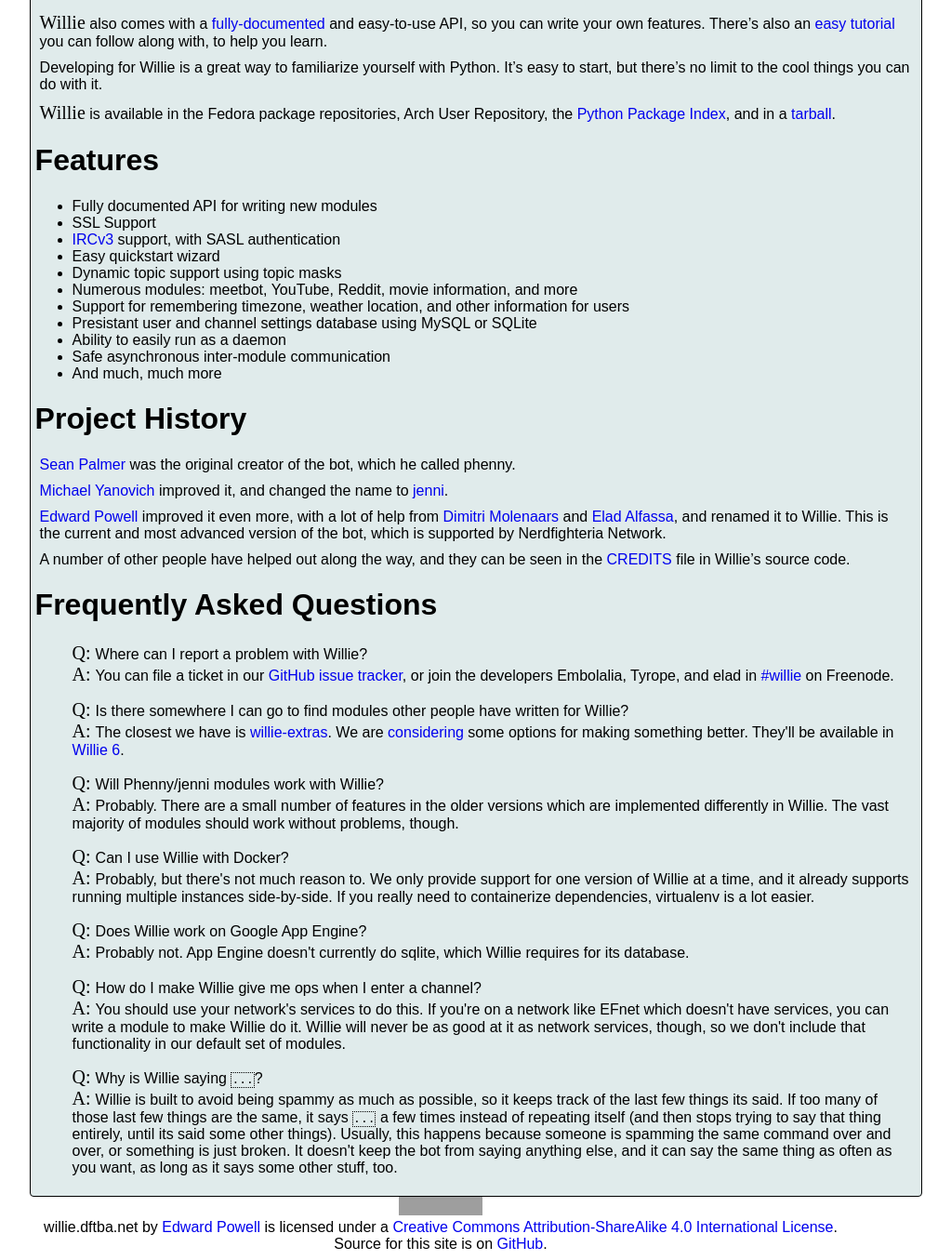
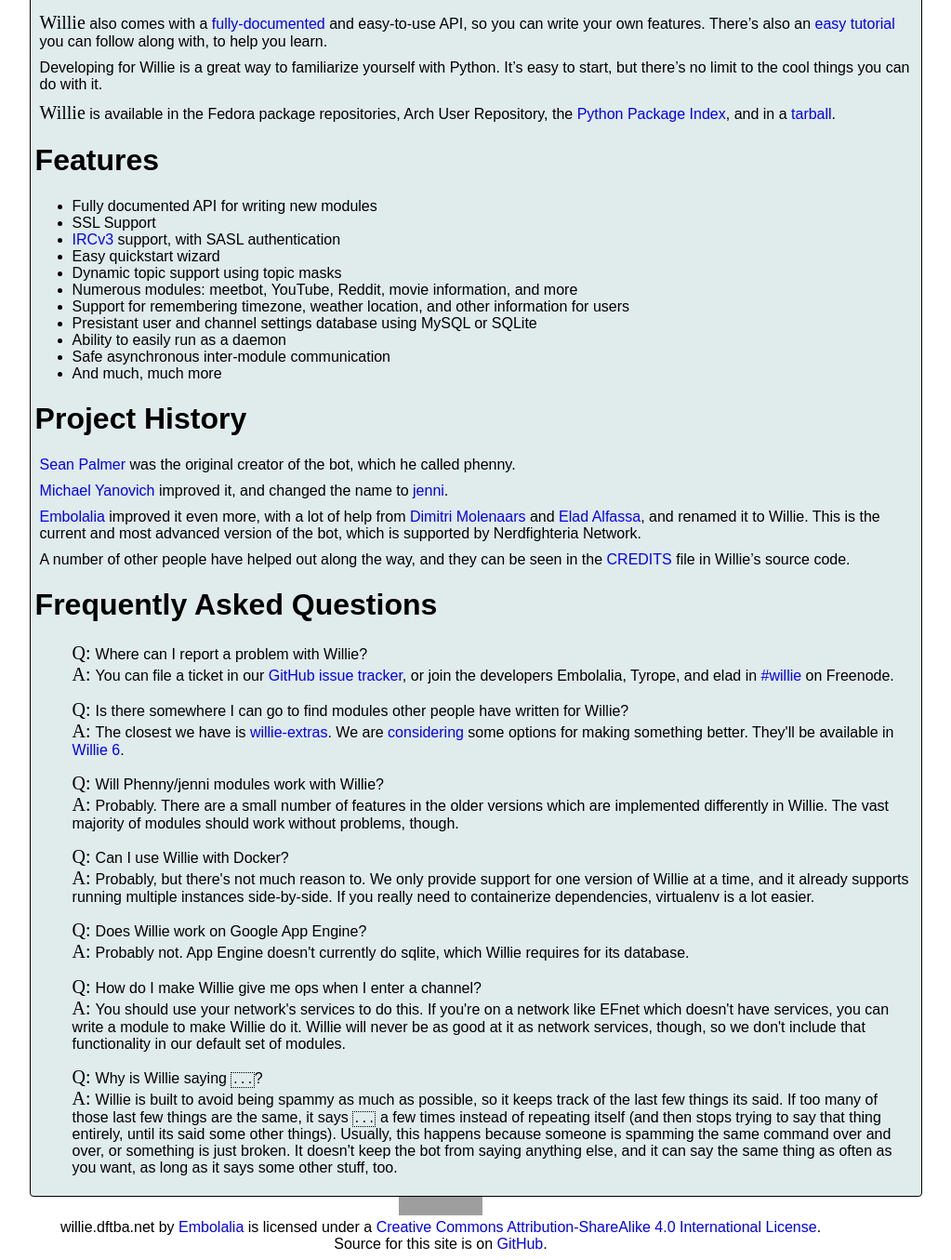
Before and after one commit to sopel-irc/sopel.chat, a Jekyll site: the page built from index.md, in a window 1280 px wide and 1400 px high, scrolled down 279 px, cut to the strip 45-1400 px from the top of the window. Shown: the whole strip at 93% size, without its empty margins (166-1189 px from the left). Built offline with Jekyll 4.4.1, drawn with Linux system fonts in a browser that asks for light colours; some web fonts are replaced; Markdown is read by kramdown in place of the engine named in the settings; grey boxes are pictures that could not be loaded.

Commit message:
Switch to pseudonym for Embolalia

```diff
--- a/_layouts/default.html
+++ b/_layouts/default.html
@@ -39,7 +39,7 @@
         </div>
         <!-- Creative Commons banner -->
         <div class="creativecommons">
-<a rel="license" href="http://creativecommons.org/licenses/by-sa/4.0/"><img alt="Creative Commons License" style="border-width:0" src="https://i.creativecommons.org/l/by-sa/4.0/88x31.png" /></a><br /><span xmlns:dct="http://purl.org/dc/terms/" href="http://purl.org/dc/dcmitype/Text" property="dct:title" rel="dct:type">willie.dftba.net</span> by <a xmlns:cc="http://creativecommons.org/ns#" href="https://embolalia.com" property="cc:attributionName" rel="cc:attributionURL">Edward Powell</a> is licensed under a <a rel="license" href="http://creativecommons.org/licenses/by-sa/4.0/">Creative Commons Attribution-ShareAlike 4.0 International License</a>.
+<a rel="license" href="http://creativecommons.org/licenses/by-sa/4.0/"><img alt="Creative Commons License" style="border-width:0" src="https://i.creativecommons.org/l/by-sa/4.0/88x31.png" /></a><br /><span xmlns:dct="http://purl.org/dc/terms/" href="http://purl.org/dc/dcmitype/Text" property="dct:title" rel="dct:type">willie.dftba.net</span> by <a xmlns:cc="http://creativecommons.org/ns#" href="https://embolalia.com" property="cc:attributionName" rel="cc:attributionURL">Embolalia</a> is licensed under a <a rel="license" href="http://creativecommons.org/licenses/by-sa/4.0/">Creative Commons Attribution-ShareAlike 4.0 International License</a>.
             <br />
             Source for this site is on <a href="https://github.com/embolalia/willie-website">GitHub</a>.
         </div>
--- a/index.md
+++ b/index.md
@@ -50,7 +50,7 @@
 [Michael Yanovich](https://yanovich.net) improved it, and changed the name to
 [jenni](https://github.com/myano/jenni/).
 
-[Edward Powell](https://embolalia.com) improved it even more, with a lot of
+[Embolalia](https://embolalia.com) improved it even more, with a lot of
 help from [Dimitri Molenaars](http://tyrope.nl/index.php?lang=EN) and
 [Elad Alfassa](http://eladalfassa.com), and renamed it to Willie. This is the
 current and most advanced version of the bot, which is supported by
```
Also changed, not shown: 1 other file.
